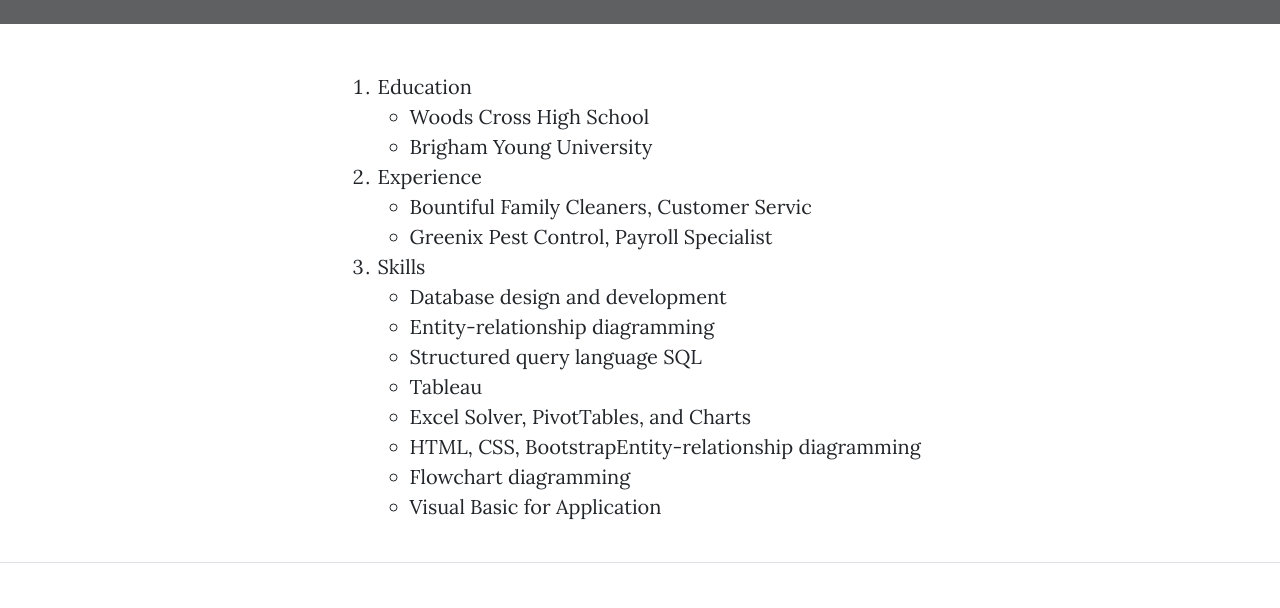
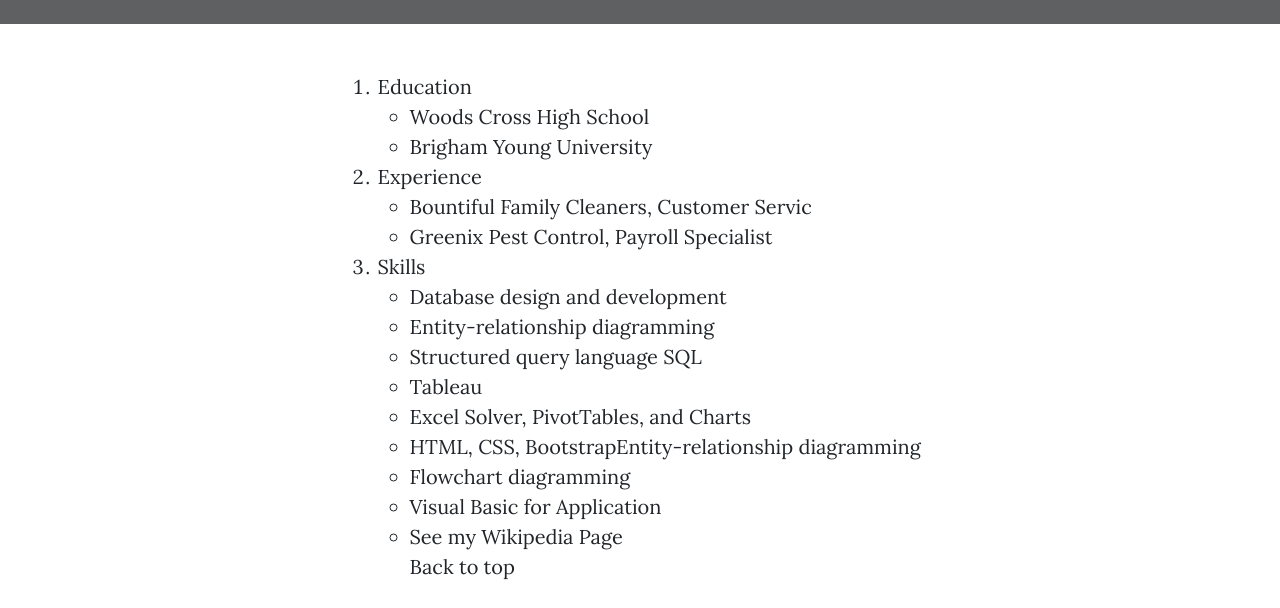
Before and after one commit to ellapjex/IS201, a plain HTML site: page html/education.html in a window 1280 px wide. Shown: the part 508-1116 px from the top of the page. Drawn offline with nearby package versions, Linux system fonts and the light colour scheme; grey boxes are pictures that could not be loaded; files whose address does not match are found by name.

Commit message:
Add files via upload

```diff
--- a/html/education.html
+++ b/html/education.html
@@ -83,6 +83,8 @@
                                     <li> HTML, CSS, BootstrapEntity-relationship diagramming</li>
                                     <li> Flowchart diagramming</li>
                                     <li> Visual Basic for Application</li>
+                                    <li> See my <a href= "https://en.wikipedia.org/wiki/Kareem_Abdul-Jabbar"target="_blank"title="wiki page is Kareem Abdul-Jabbar">Wikipedia Page</a></li>
+                                    <a href="#top">Back to top</a>
                                 </ul>
                             </li>
                         </ol>
```
Also changed, not shown: index.html (+2 -0 lines).
